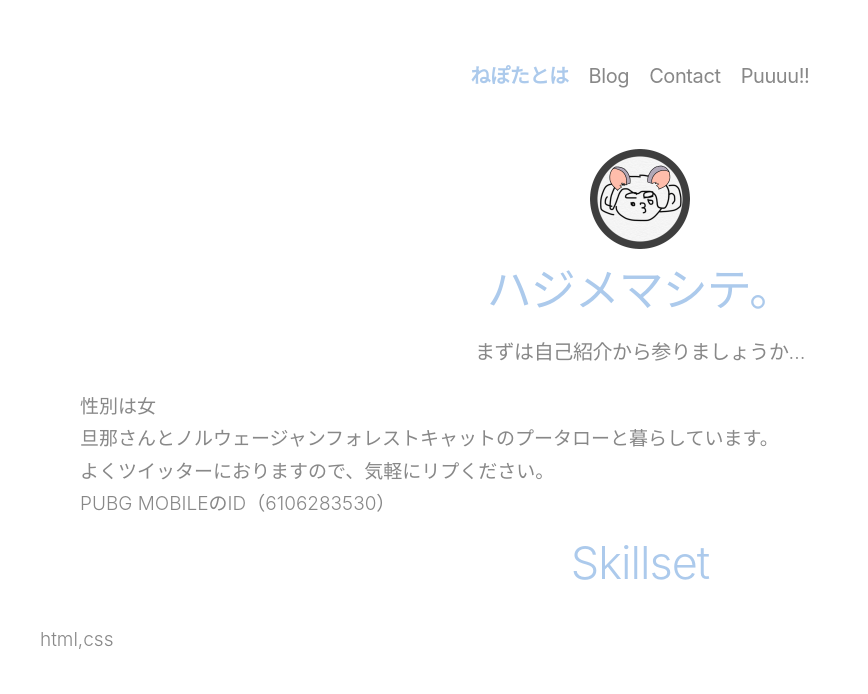
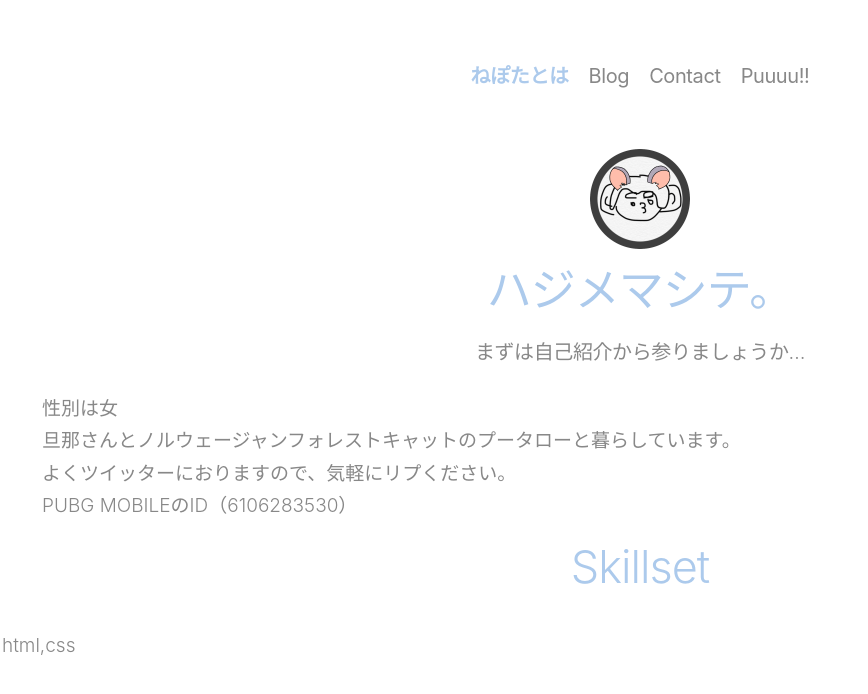
Before and after one commit to aya-nitta/nepotaya, a Next.js app: page / in a window 1280 px wide. Shown: the top 694 px of the page, without its empty margins (0-868 px from the left). Built offline with nearby package versions, Linux system fonts and the light colour scheme.

Commit message:
rem,vwをpxに変更し、max-widthを削除しました

```diff
--- a/src/styles/shared.module.css
+++ b/src/styles/shared.module.css
@@ -14,9 +14,8 @@
   font-weight: 300;
   font-size: 0.95rem;
   line-height: 1.7;
-  width: 35rem;
-  max-width: 100vw;
-  padding: 0 2rem;
+  width: 1200px;
+  padding: 2px;
   background: var(--bg);
   margin: var(--gap-half)  auto;
   display: inline-block;
```
